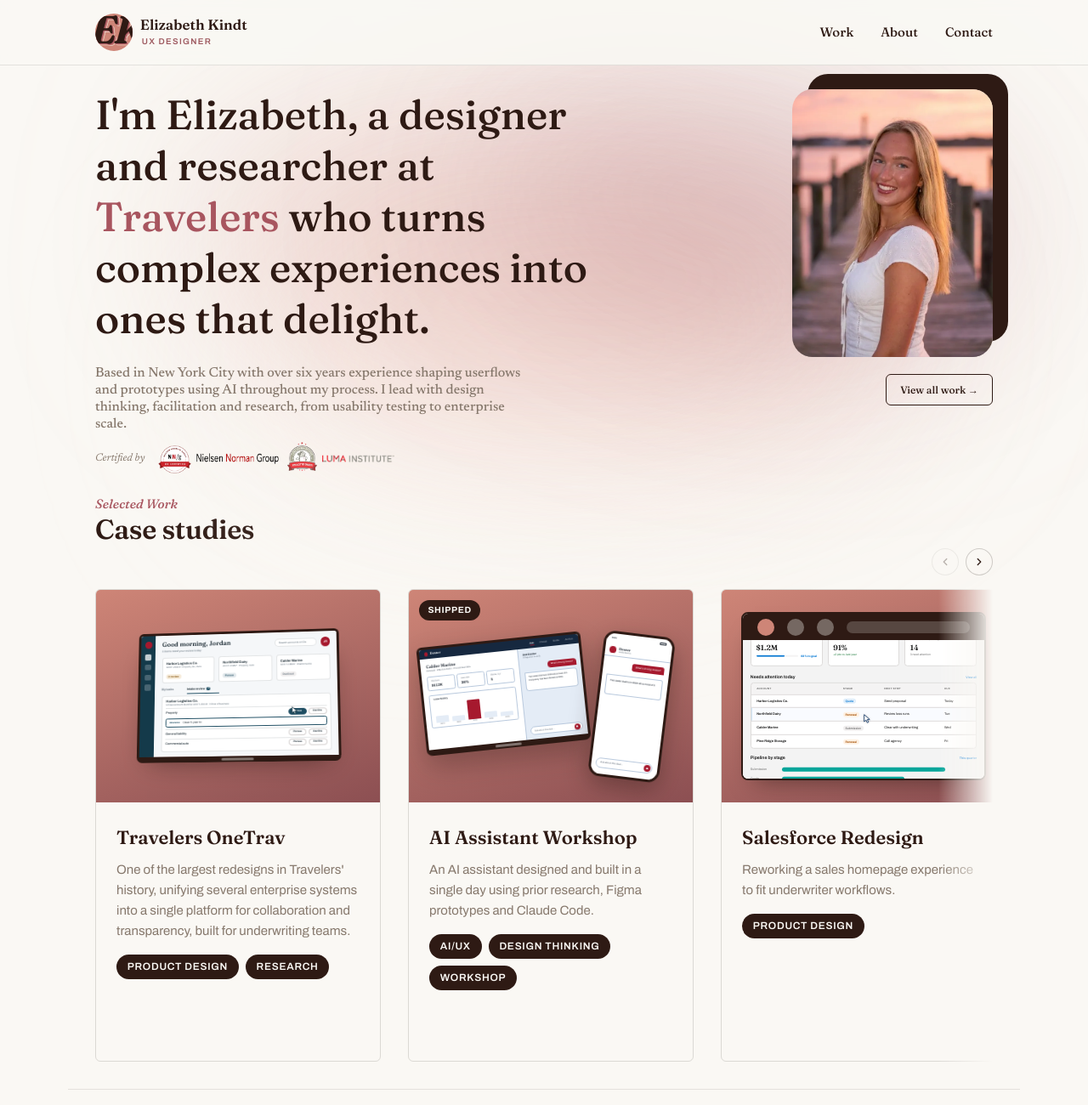
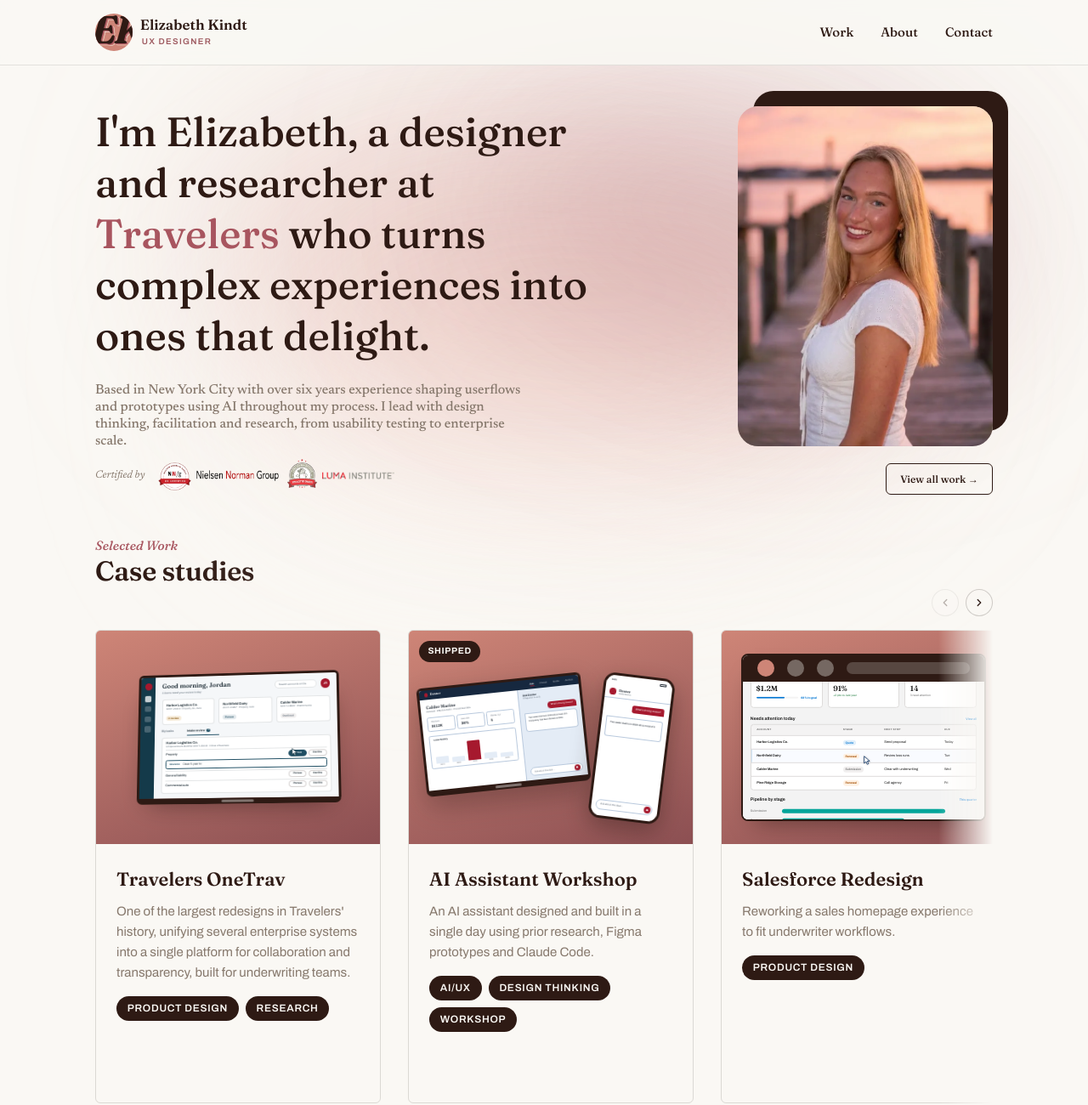
Before and after one commit to elizabethkindt/portfolio, a plain HTML site: page index.html in a window 1280 px wide. Shown: the top 1300 px of the page at 85% size. Drawn offline with Linux system fonts and the light colour scheme.

Commit message:
Restore homepage hero photo size and spacing
Co-Authored-By: Claude Opus 5.5 <noreply@anthropic.com>
Claude-Session: https://claude.ai/code/session_01KcdZSpK1kUKDd8JCVdMh8X

```diff
--- a/index.html
+++ b/index.html
@@ -846,10 +846,8 @@ nav[aria-label="Primary"] {
   /* padding-top/bottom only — a shorthand here would zero out the
      left/right padding inherited from .wrap and misalign the hero
      text against the header and every other section on the page. */
-  /* Trimmed (was space-5 / space-3) so the top of the case study
-     cards shows on a laptop screen without scrolling. */
-  padding-top: 28px;
-  padding-bottom: 12px;
+  padding-top: var(--space-5);
+  padding-bottom: var(--space-3);
   display: grid;
   grid-template-columns: 1.4fr 0.6fr;
   gap: var(--space-5);
@@ -1035,9 +1033,7 @@ nav[aria-label="Primary"] {
 .hero__photo-wrap {
   position: relative;
   width: 100%;
-  /* Was 300px. At 236px the photo column matches the height of the
-     hero text, so it no longer pushes the case studies below the fold. */
-  max-width: 236px;
+  max-width: 300px;
 }
 
 .hero__photo-accent {
@@ -1352,7 +1348,7 @@ section {
    top padding (4rem) stacked on top of the hero's own bottom padding,
    which read as two separate sections rather than one page. */
 .case-studies {
-  padding-top: 12px;
+  padding-top: var(--space-3);
 }
 
 .reveal {
```
